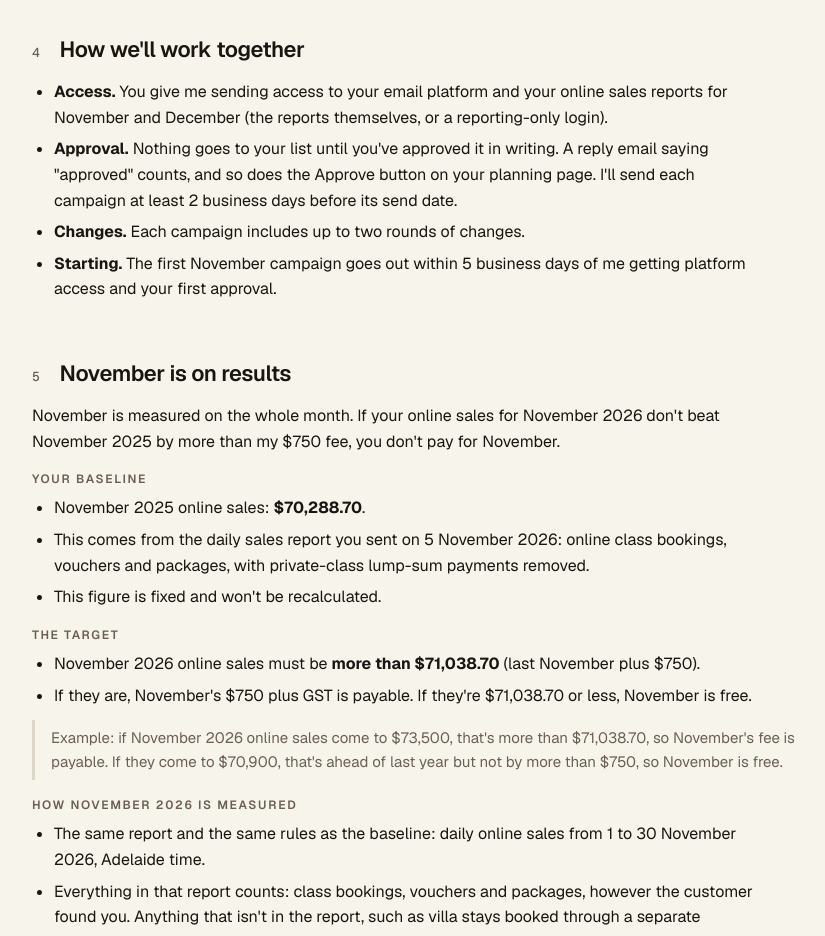
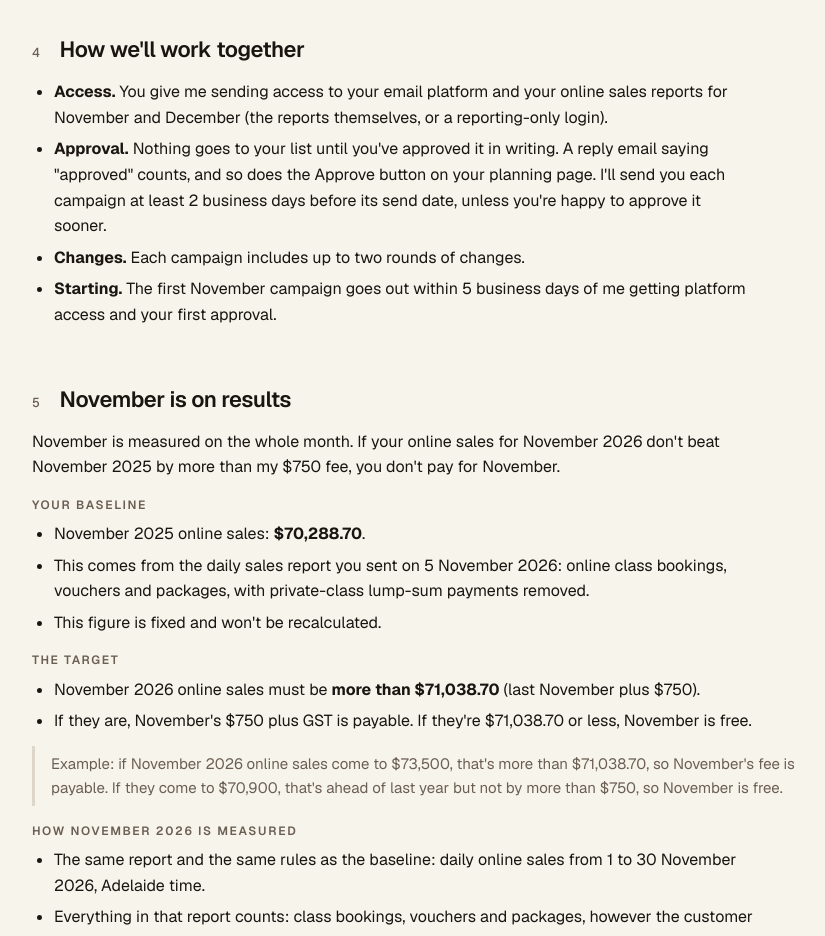
Before and after one commit to the-service-edit/sticky-rice-cooking-school, a plain HTML site: page agreement/index.html in a window 1280 px wide. Shown: the part 2120-3056 px from the top of the page, without its empty margins (214-1039 px from the left). Drawn offline with nearby package versions, Linux system fonts and the light colour scheme.

Commit message:
Agreement: allow faster approval so the first send can go out sooner
Co-Authored-By: Claude Opus 5.5 <noreply@anthropic.com>
Claude-Session: https://claude.ai/code/session_01JNj2JfAWbd3rYtcUiHzJti

```diff
--- a/agreement/index.html
+++ b/agreement/index.html
@@ -184,7 +184,7 @@ body{margin:0}
   <h2><span class="n">4</span>How we'll work together</h2>
   <ul>
     <li><b>Access.</b> You give me sending access to your email platform and your online sales reports for November and December (the reports themselves, or a reporting-only login).</li>
-    <li><b>Approval.</b> Nothing goes to your list until you've approved it in writing. A reply email saying "approved" counts, and so does the Approve button on your planning page. I'll send each campaign at least 2 business days before its send date.</li>
+    <li><b>Approval.</b> Nothing goes to your list until you've approved it in writing. A reply email saying "approved" counts, and so does the Approve button on your planning page. I'll send you each campaign at least 2 business days before its send date, unless you're happy to approve it sooner.</li>
     <li><b>Changes.</b> Each campaign includes up to two rounds of changes.</li>
     <li><b>Starting.</b> The first November campaign goes out within 5 business days of me getting platform access and your first approval.</li>
   </ul>
```
